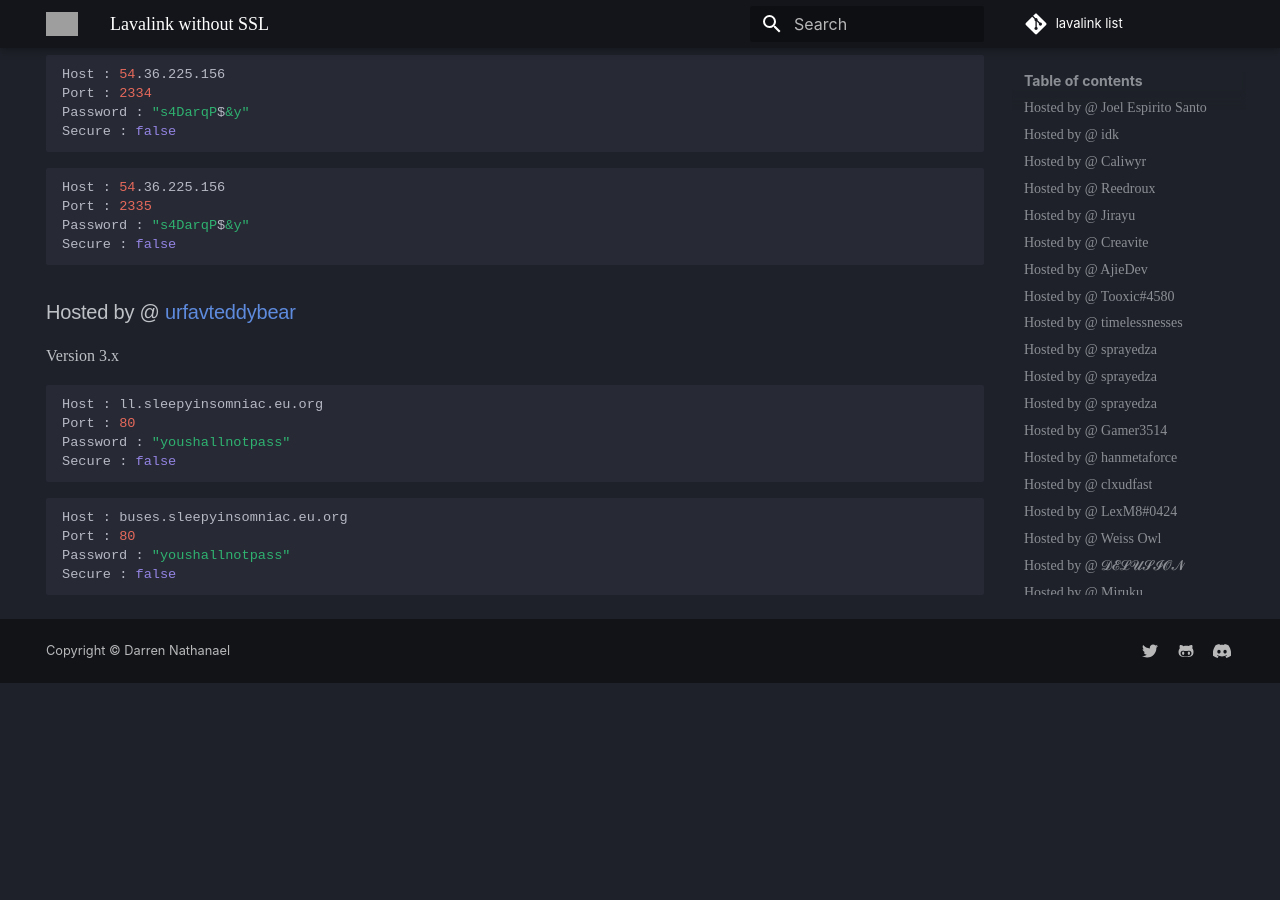
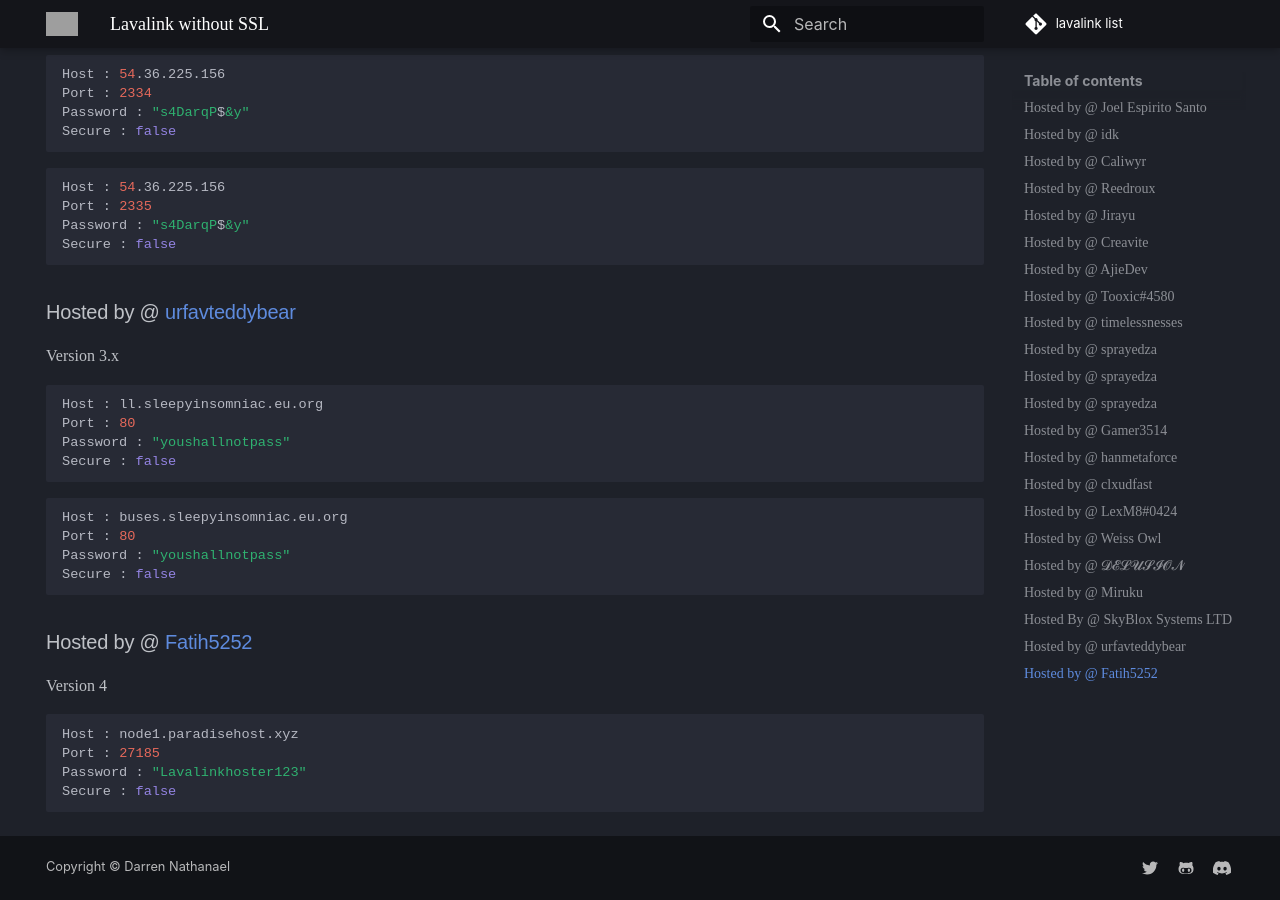
Before and after one commit to DarrenOfficial/lavalink-list, an MkDocs documentation site: the page built from docs/NoSSL/lavalink-without-ssl.md, in a window 1280 px wide and 900 px high, scrolled down 5455 px. Built offline with MkDocs 1.6.1 and Material for MkDocs 9.7.7, drawn with Linux system fonts in a browser that asks for light colours; some web fonts are replaced; comment, search, counter and statistics services are not loaded; a style sheet for code colours, icons or effects is not loaded; before the commit the page ends 6138 px from its top, so only the background shows below that; grey boxes are pictures that could not be loaded.

Commit message:
new host (#496)
Update lavalink-without-ssl.md

````diff
--- a/docs/NoSSL/lavalink-without-ssl.md
+++ b/docs/NoSSL/lavalink-without-ssl.md
@@ -267,3 +267,12 @@ Port : 80
 Password : "youshallnotpass"
 Secure : false
 ```
+
+### Hosted by @ [Fatih5252](https://github.com/Fatih5252)
+Version 4
+```bash
+Host : node1.paradisehost.xyz
+Port : 27185
+Password : "Lavalinkhoster123"
+Secure : false
+```
````
